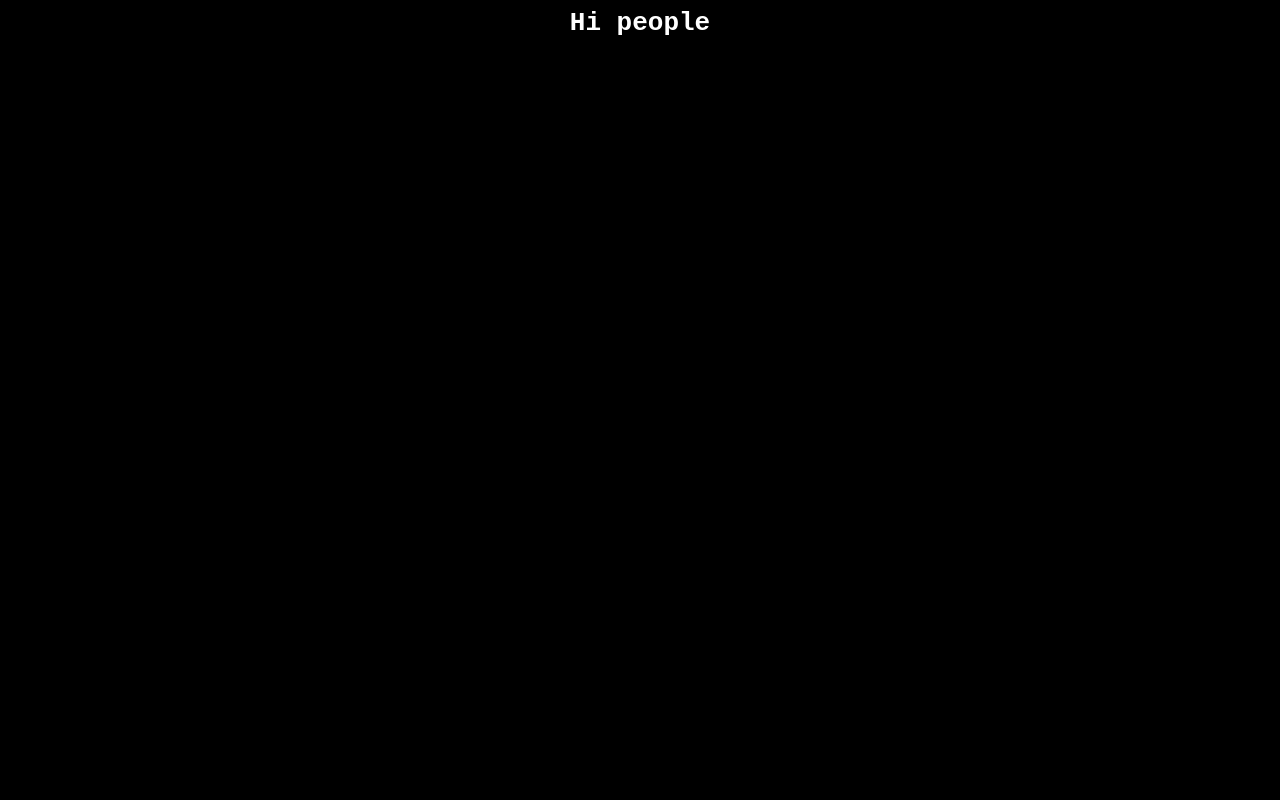
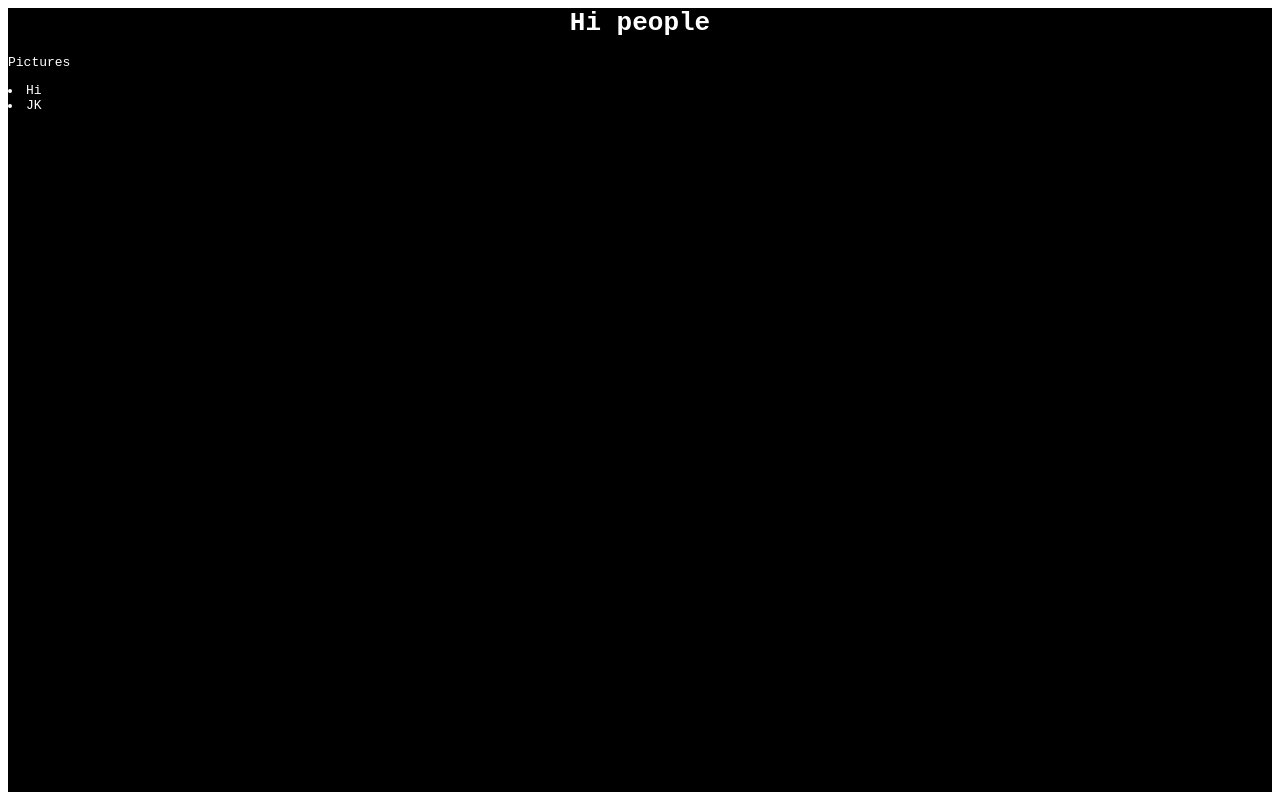
Before and after one commit to DavidF9/Davidf9.github.io, a plain HTML site: page index.html in a window 1280 px wide. Drawn offline with Linux system fonts and the light colour scheme.

Commit message:
Added a bunch of stuff

```diff
--- a/css/style.css
+++ b/css/style.css
@@ -1,8 +1,22 @@
+body{
+	background-color: Black;
+	border-spacing: 10px;
+}
 html{
-	background-color: Black;
+	background-color: White;
 }
 h1{
 	color: White;
 	font-family: monospace;
 	text-align: center;
 }
+p{
+	text-align: left;
+	color: White;
+	font-family: monospace;
+}
+li{
+	color: White;
+	text-align: left;
+	font-family: monospace;
+}
--- a/index.html
+++ b/index.html
@@ -5,5 +5,9 @@
 </head>
 <body>
      <h1>Hi people</h1>
+
+     <p>Pictures</P>
+     	<li>Hi</li>
+     	<li>JK</li>
 </body>
 </html>
```
